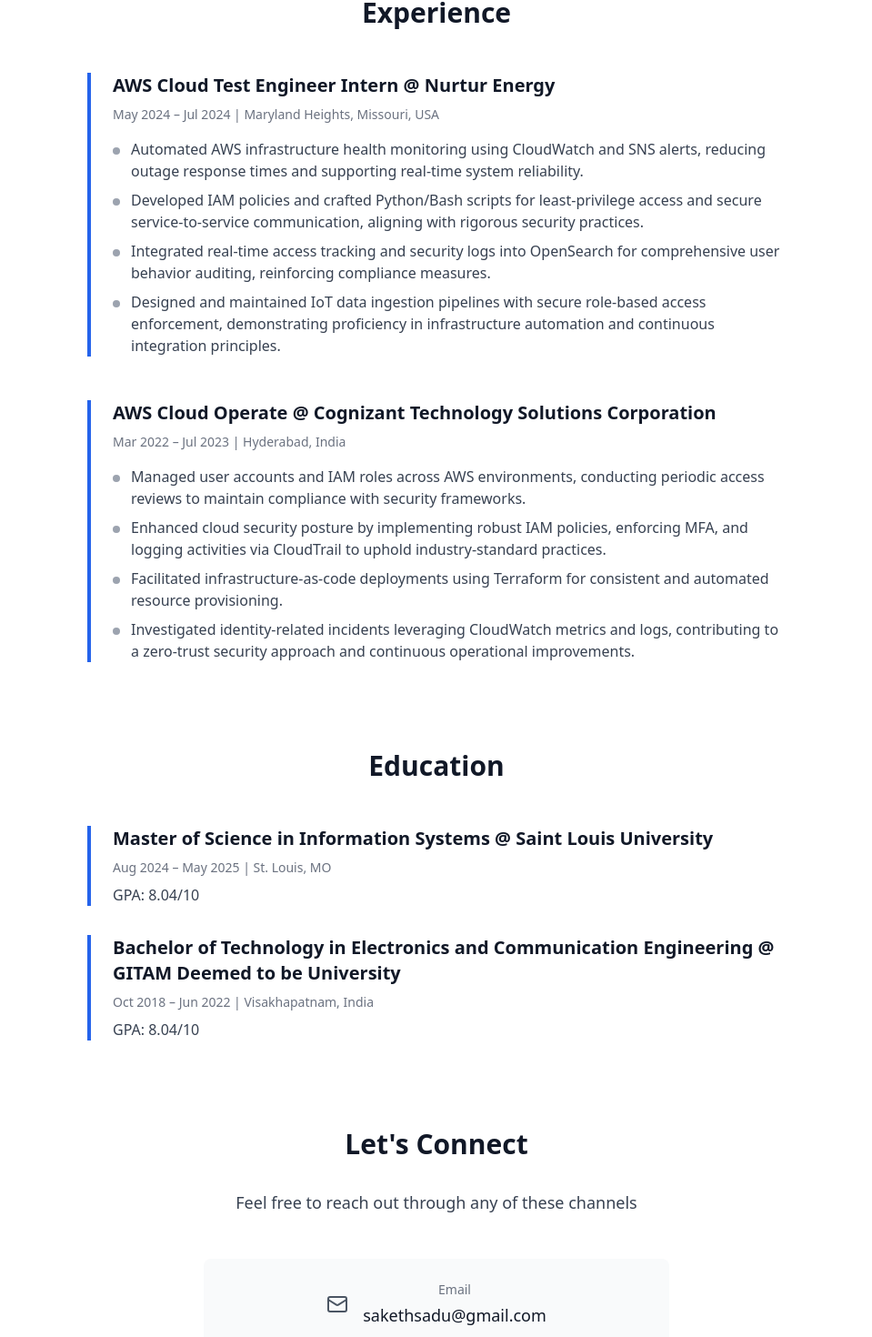
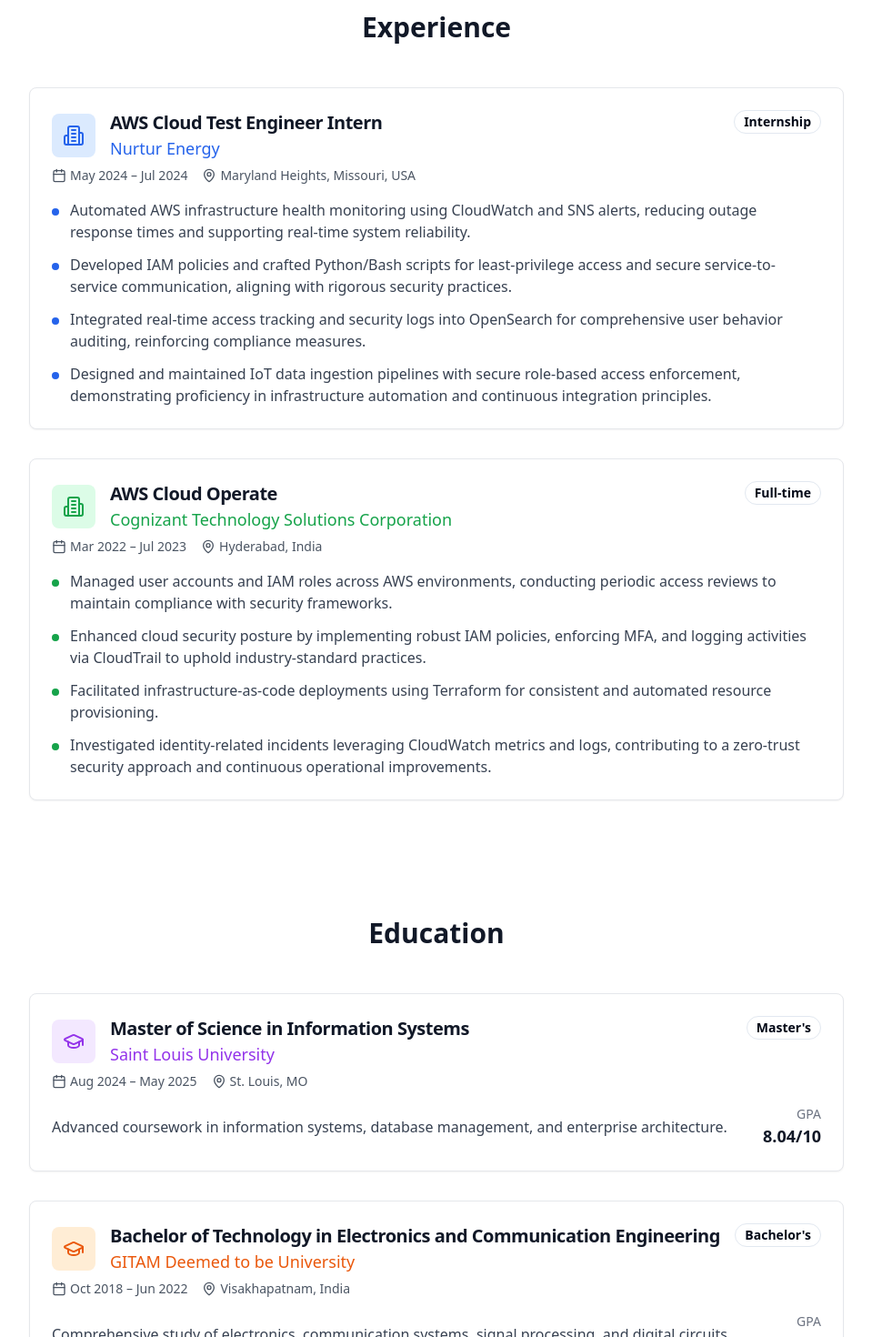
Before and after one commit to Saketh2406/swiss-folio-canvas, a React (Vite) app: page / in a window 1280 px wide. Shown: the part 5960-7430 px from the top of the page at 91% size, without its empty margins (160-1119 px from the left). Built offline with nearby package versions, Linux system fonts and the light colour scheme.

Commit message:
Refactor: Education and Experience sections
Convert the education and experience sections to match the design of the provided URL.

```diff
--- a/src/pages/Index.tsx
+++ b/src/pages/Index.tsx
@@ -33,7 +33,11 @@ import {
   BarChart3,
   Activity,
   Search,
-  ShieldCheck
+  ShieldCheck,
+  MapPin,
+  Calendar,
+  GraduationCap,
+  Building2
 } from "lucide-react";
 
 const Index = () => {
@@ -672,80 +676,200 @@ const Index = () => {
         </section>
 
         {/* Experience Section */}
-        <section id="experience" className="py-12">
+        <section id="experience" className="py-16">
           <h2 className="text-3xl font-semibold text-gray-900 mb-12 text-center">Experience</h2>
-          <div className="space-y-12 max-w-3xl mx-auto">
-            <div className="border-l-4 border-blue-600 pl-6 opacity-100 transition-opacity duration-500">
-              <h3 className="text-xl font-semibold text-gray-900 mb-2">
-                AWS Cloud Test Engineer Intern @ Nurtur Energy
-              </h3>
-              <p className="text-sm text-gray-500 mb-4">May 2024 – Jul 2024 | Maryland Heights, Missouri, USA</p>
-              <ul className="space-y-2 text-gray-700">
+          <div className="max-w-4xl mx-auto space-y-8">
+            <Card className="hover:shadow-lg transition-shadow duration-200 border-gray-200">
+              <CardHeader className="pb-4">
+                <div className="flex items-start justify-between">
+                  <div className="flex items-center space-x-4">
+                    <div className="w-12 h-12 bg-blue-100 rounded-lg flex items-center justify-center">
+                      <Building2 className="w-6 h-6 text-blue-600" />
+                    </div>
+                    <div>
+                      <CardTitle className="text-xl font-semibold text-gray-900">
+                        AWS Cloud Test Engineer Intern
+                      </CardTitle>
+                      <p className="text-lg text-blue-600 font-medium">Nurtur Energy</p>
+                    </div>
+                  </div>
+                  <Badge variant="outline" className="text-sm">
+                    Internship
+                  </Badge>
+                </div>
+                <div className="flex items-center space-x-4 text-gray-600 mt-2">
+                  <div className="flex items-center space-x-1">
+                    <Calendar className="w-4 h-4" />
+                    <span className="text-sm">May 2024 – Jul 2024</span>
+                  </div>
+                  <div className="flex items-center space-x-1">
+                    <MapPin className="w-4 h-4" />
+                    <span className="text-sm">Maryland Heights, Missouri, USA</span>
+                  </div>
+                </div>
+              </CardHeader>
+              <CardContent>
+                <ul className="space-y-3 text-gray-700">
                   <li className="flex items-start">
-                  <span className="w-2 h-2 bg-gray-400 rounded-full mt-2.5 mr-3 flex-shrink-0"></span>
+                    <span className="w-2 h-2 bg-blue-600 rounded-full mt-2.5 mr-3 flex-shrink-0"></span>
                     Automated AWS infrastructure health monitoring using CloudWatch and SNS alerts, reducing outage response times and supporting real-time system reliability.
                   </li>
                   <li className="flex items-start">
-                  <span className="w-2 h-2 bg-gray-400 rounded-full mt-2.5 mr-3 flex-shrink-0"></span>
+                    <span className="w-2 h-2 bg-blue-600 rounded-full mt-2.5 mr-3 flex-shrink-0"></span>
                     Developed IAM policies and crafted Python/Bash scripts for least-privilege access and secure service-to-service communication, aligning with rigorous security practices.
                   </li>
                   <li className="flex items-start">
-                  <span className="w-2 h-2 bg-gray-400 rounded-full mt-2.5 mr-3 flex-shrink-0"></span>
+                    <span className="w-2 h-2 bg-blue-600 rounded-full mt-2.5 mr-3 flex-shrink-0"></span>
                     Integrated real-time access tracking and security logs into OpenSearch for comprehensive user behavior auditing, reinforcing compliance measures.
                   </li>
                   <li className="flex items-start">
-                  <span className="w-2 h-2 bg-gray-400 rounded-full mt-2.5 mr-3 flex-shrink-0"></span>
+                    <span className="w-2 h-2 bg-blue-600 rounded-full mt-2.5 mr-3 flex-shrink-0"></span>
                     Designed and maintained IoT data ingestion pipelines with secure role-based access enforcement, demonstrating proficiency in infrastructure automation and continuous integration principles.
                   </li>
                 </ul>
+              </CardContent>
+            </Card>
+
+            <Card className="hover:shadow-lg transition-shadow duration-200 border-gray-200">
+              <CardHeader className="pb-4">
+                <div className="flex items-start justify-between">
+                  <div className="flex items-center space-x-4">
+                    <div className="w-12 h-12 bg-green-100 rounded-lg flex items-center justify-center">
+                      <Building2 className="w-6 h-6 text-green-600" />
                     </div>
-
-            <div className="border-l-4 border-blue-600 pl-6 opacity-100 transition-opacity duration-500">
-              <h3 className="text-xl font-semibold text-gray-900 mb-2">
-                AWS Cloud Operate @ Cognizant Technology Solutions Corporation
-              </h3>
-              <p className="text-sm text-gray-500 mb-4">Mar 2022 – Jul 2023 | Hyderabad, India</p>
-              <ul className="space-y-2 text-gray-700">
+                    <div>
+                      <CardTitle className="text-xl font-semibold text-gray-900">
+                        AWS Cloud Operate
+                      </CardTitle>
+                      <p className="text-lg text-green-600 font-medium">Cognizant Technology Solutions Corporation</p>
+                    </div>
+                  </div>
+                  <Badge variant="outline" className="text-sm">
+                    Full-time
+                  </Badge>
+                </div>
+                <div className="flex items-center space-x-4 text-gray-600 mt-2">
+                  <div className="flex items-center space-x-1">
+                    <Calendar className="w-4 h-4" />
+                    <span className="text-sm">Mar 2022 – Jul 2023</span>
+                  </div>
+                  <div className="flex items-center space-x-1">
+                    <MapPin className="w-4 h-4" />
+                    <span className="text-sm">Hyderabad, India</span>
+                  </div>
+                </div>
+              </CardHeader>
+              <CardContent>
+                <ul className="space-y-3 text-gray-700">
                   <li className="flex items-start">
-                  <span className="w-2 h-2 bg-gray-400 rounded-full mt-2.5 mr-3 flex-shrink-0"></span>
+                    <span className="w-2 h-2 bg-green-600 rounded-full mt-2.5 mr-3 flex-shrink-0"></span>
                     Managed user accounts and IAM roles across AWS environments, conducting periodic access reviews to maintain compliance with security frameworks.
                   </li>
                   <li className="flex items-start">
-                  <span className="w-2 h-2 bg-gray-400 rounded-full mt-2.5 mr-3 flex-shrink-0"></span>
+                    <span className="w-2 h-2 bg-green-600 rounded-full mt-2.5 mr-3 flex-shrink-0"></span>
                     Enhanced cloud security posture by implementing robust IAM policies, enforcing MFA, and logging activities via CloudTrail to uphold industry-standard practices.
                   </li>
                   <li className="flex items-start">
-                  <span className="w-2 h-2 bg-gray-400 rounded-full mt-2.5 mr-3 flex-shrink-0"></span>
+                    <span className="w-2 h-2 bg-green-600 rounded-full mt-2.5 mr-3 flex-shrink-0"></span>
                     Facilitated infrastructure-as-code deployments using Terraform for consistent and automated resource provisioning.
                   </li>
                   <li className="flex items-start">
-                  <span className="w-2 h-2 bg-gray-400 rounded-full mt-2.5 mr-3 flex-shrink-0"></span>
+                    <span className="w-2 h-2 bg-green-600 rounded-full mt-2.5 mr-3 flex-shrink-0"></span>
                     Investigated identity-related incidents leveraging CloudWatch metrics and logs, contributing to a zero-trust security approach and continuous operational improvements.
                   </li>
                 </ul>
-            </div>
+              </CardContent>
+            </Card>
           </div>
         </section>
 
         {/* Education Section */}
-        <section id="education" className="py-12">
+        <section id="education" className="py-16">
           <h2 className="text-3xl font-semibold text-gray-900 mb-12 text-center">Education</h2>
-          <div className="space-y-8 max-w-3xl mx-auto">
-            <div className="border-l-4 border-blue-600 pl-6 opacity-100 transition-opacity duration-500">
-              <h3 className="text-xl font-semibold text-gray-900 mb-2">
-                Master of Science in Information Systems @ Saint Louis University
-              </h3>
-              <p className="text-sm text-gray-500 mb-2">Aug 2024 – May 2025 | St. Louis, MO</p>
-              <p className="text-gray-700">GPA: 8.04/10</p>
+          <div className="max-w-4xl mx-auto space-y-8">
+            <Card className="hover:shadow-lg transition-shadow duration-200 border-gray-200">
+              <CardHeader className="pb-4">
+                <div className="flex items-start justify-between">
+                  <div className="flex items-center space-x-4">
+                    <div className="w-12 h-12 bg-purple-100 rounded-lg flex items-center justify-center">
+                      <GraduationCap className="w-6 h-6 text-purple-600" />
                     </div>
+                    <div>
+                      <CardTitle className="text-xl font-semibold text-gray-900">
+                        Master of Science in Information Systems
+                      </CardTitle>
+                      <p className="text-lg text-purple-600 font-medium">Saint Louis University</p>
+                    </div>
+                  </div>
+                  <Badge variant="outline" className="text-sm">
+                    Master's
+                  </Badge>
+                </div>
+                <div className="flex items-center space-x-4 text-gray-600 mt-2">
+                  <div className="flex items-center space-x-1">
+                    <Calendar className="w-4 h-4" />
+                    <span className="text-sm">Aug 2024 – May 2025</span>
+                  </div>
+                  <div className="flex items-center space-x-1">
+                    <MapPin className="w-4 h-4" />
+                    <span className="text-sm">St. Louis, MO</span>
+                  </div>
+                </div>
+              </CardHeader>
+              <CardContent>
+                <div className="flex items-center justify-between">
+                  <p className="text-gray-700">
+                    Advanced coursework in information systems, database management, and enterprise architecture.
+                  </p>
+                  <div className="text-right">
+                    <p className="text-sm text-gray-500">GPA</p>
+                    <p className="text-lg font-semibold text-gray-900">8.04/10</p>
+                  </div>
+                </div>
+              </CardContent>
+            </Card>
 
-            <div className="border-l-4 border-blue-600 pl-6 opacity-100 transition-opacity duration-500">
-              <h3 className="text-xl font-semibold text-gray-900 mb-2">
-                Bachelor of Technology in Electronics and Communication Engineering @ GITAM Deemed to be University
-              </h3>
-              <p className="text-sm text-gray-500 mb-2">Oct 2018 – Jun 2022 | Visakhapatnam, India</p>
-              <p className="text-gray-700">GPA: 8.04/10</p>
+            <Card className="hover:shadow-lg transition-shadow duration-200 border-gray-200">
+              <CardHeader className="pb-4">
+                <div className="flex items-start justify-between">
+                  <div className="flex items-center space-x-4">
+                    <div className="w-12 h-12 bg-orange-100 rounded-lg flex items-center justify-center">
+                      <GraduationCap className="w-6 h-6 text-orange-600" />
                     </div>
+                    <div>
+                      <CardTitle className="text-xl font-semibold text-gray-900">
+                        Bachelor of Technology in Electronics and Communication Engineering
+                      </CardTitle>
+                      <p className="text-lg text-orange-600 font-medium">GITAM Deemed to be University</p>
+                    </div>
+                  </div>
+                  <Badge variant="outline" className="text-sm">
+                    Bachelor's
+                  </Badge>
+                </div>
+                <div className="flex items-center space-x-4 text-gray-600 mt-2">
+                  <div className="flex items-center space-x-1">
+                    <Calendar className="w-4 h-4" />
+                    <span className="text-sm">Oct 2018 – Jun 2022</span>
+                  </div>
+                  <div className="flex items-center space-x-1">
+                    <MapPin className="w-4 h-4" />
+                    <span className="text-sm">Visakhapatnam, India</span>
+                  </div>
+                </div>
+              </CardHeader>
+              <CardContent>
+                <div className="flex items-center justify-between">
+                  <p className="text-gray-700">
+                    Comprehensive study of electronics, communication systems, signal processing, and digital circuits.
+                  </p>
+                  <div className="text-right">
+                    <p className="text-sm text-gray-500">GPA</p>
+                    <p className="text-lg font-semibold text-gray-900">8.04/10</p>
+                  </div>
+                </div>
+              </CardContent>
+            </Card>
           </div>
         </section>
 
```
Lines whose indentation alone changed are shown as unchanged.
